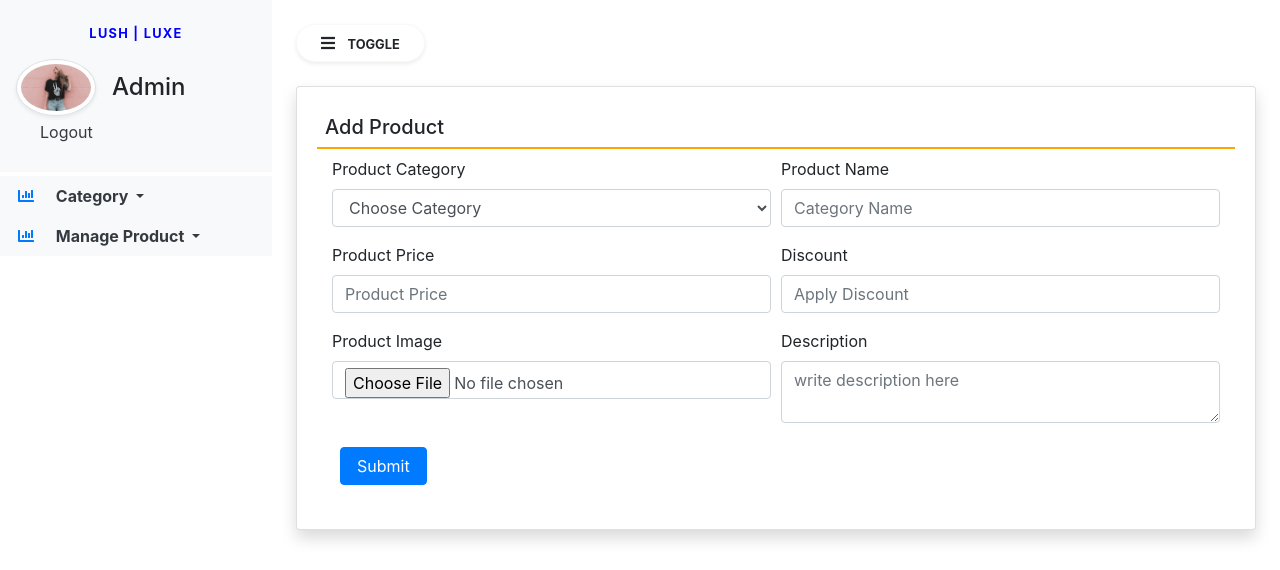
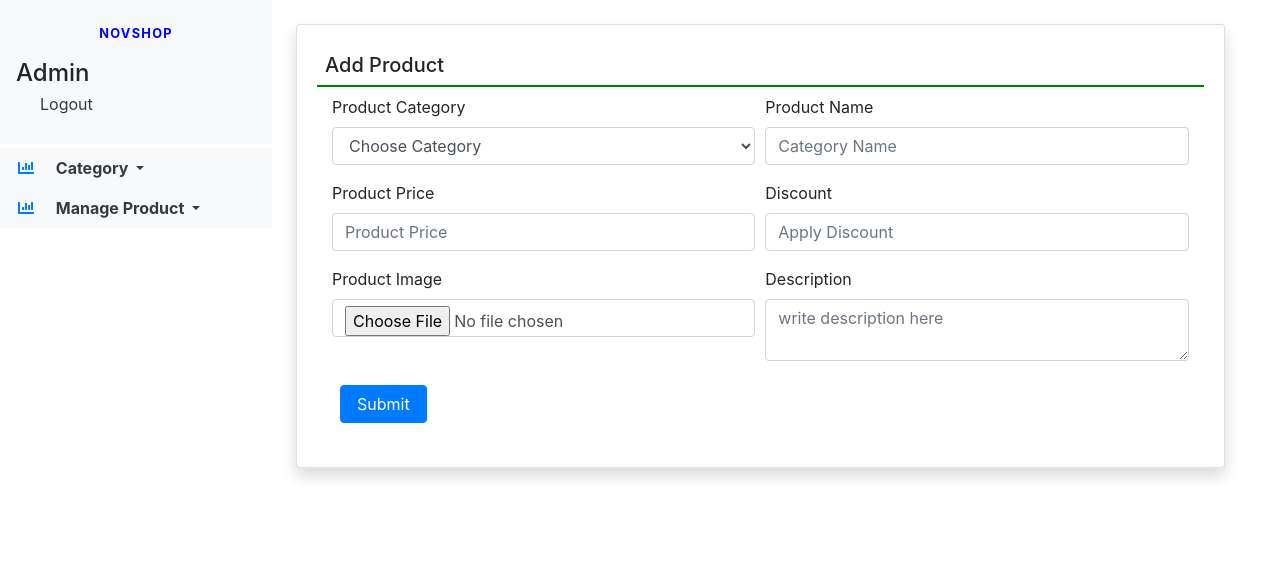
Before and after one commit to sana0443/NovShop, a Django app: page /add-product in a window 1280 px wide. Shown: the top 570 px of the page. Run offline with Django 4.2, Linux system fonts and the light colour scheme; data comes from the database, SQL or seed files in the repository; both versions use the stored data as it was after the commit; some libraries are stand-ins or nearby versions.

Commit message:
design modified3

```diff
--- a/myproject/Templates/Adminside/Adbase.html
+++ b/myproject/Templates/Adminside/Adbase.html
@@ -19,10 +19,10 @@
 <div class="vertical-nav bg-white" id="sidebar">
     <div class="py-4 px-3 mb-1 bg-light">
 
-        <p class="font-weight-bold text-uppercase px-3 small dashboard-text text-center">Lush | Luxe</p>
+        <p class="font-weight-bold text-uppercase px-3 small dashboard-text text-center">NovShop</p>
         <div class="media d-flex align-items-center">
-            <img src="{% static 'img/discount.jpg' %}" width="80" height="80"
-                 class="mr-3 rounded-circle img-thumbnail shadow-sm">
+            {% comment %} <img src="{% static 'img/discount.jpg' %}" width="80" height="80"
+                 class="mr-3 rounded-circle img-thumbnail shadow-sm"> {% endcomment %}
             <div class="media-body">
                 <h4 class="mb-0">Admin</h4>
                 <p class="text-muted mb-0">{{request.user.email}}</p>
@@ -68,12 +68,6 @@
     <a href="" title="logout" class="float-right text-white"><i class="fas fa-sign-out-alt fa-2x"></i></a>
 
 
-    <!--toggle btn-->
-    <button id="sidebarCollapse" type="button" class="btn btn-light bg-white rounded-pill shadow-sm px-4 mb-4">
-        <i class="fas fa-bars mr-2"></i>
-        <small class="text-uppercase font-weight-bold">Toggle</small>
-    </button>
-    <!--end toggle btn-->
 
 
 
--- a/myproject/Templates/Adminside/add_products.html
+++ b/myproject/Templates/Adminside/add_products.html
@@ -3,7 +3,7 @@
 
 <div class="card shadow">
     <div class="card-body">
-        <h5 class="p-2" style="border-bottom: 2px solid orange;">Add Product</h5>
+        <h5 class="p-2" style="border-bottom: 2px solid green;">Add Product</h5>
         <div class="container-fluid">
             <form action="" method="post" enctype="multipart/form-data">
                 {% csrf_token %}
--- a/myproject/Templates/Adminside/edit_product.html
+++ b/myproject/Templates/Adminside/edit_product.html
@@ -3,7 +3,7 @@
 
 <div class="card shadow">
     <div class="card-body">
-        <h5 class="p-2" style="border-bottom: 2px solid orange;">Edit Product</h5>
+        <h5 class="p-2" style="border-bottom: 2px solid green;">Edit Product</h5>
         <div class="container-fluid">
             <form action="" method="post" enctype="multipart/form-data">
                 {% csrf_token %}
--- a/myproject/Templates/Adminside/view_product.html
+++ b/myproject/Templates/Adminside/view_product.html
@@ -40,7 +40,7 @@
     <div class="card-body">
 
 
-        <h5 class="p-2" style="border-bottom: 2px solid orange;">All Product</h5>
+        <h5 class="p-2" style="border-bottom: 2px solid green;">All Product</h5>
         <div class="container-fluid">
 
             <table class="table table-bordered table-sm" id="example">
```
Also changed, not shown: myproject/db.sqlite3.
